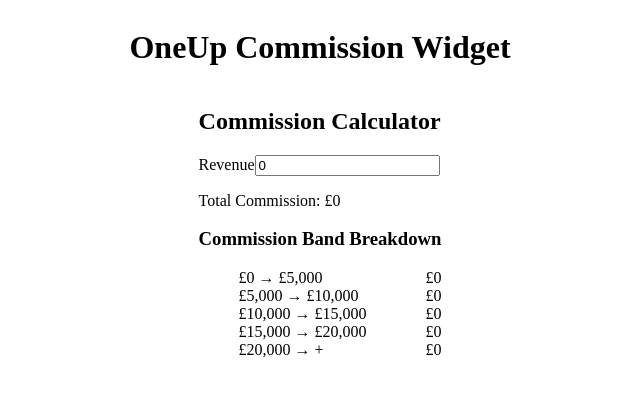
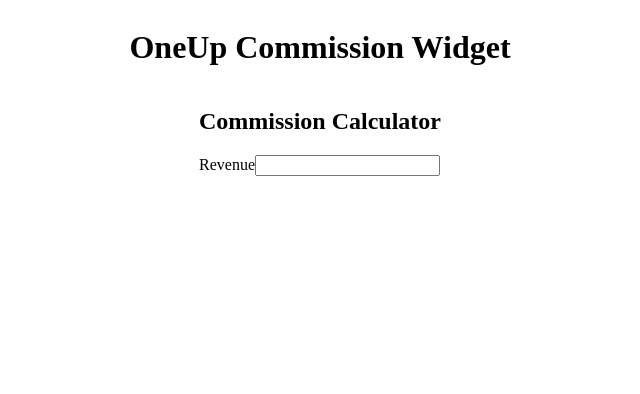
Before and after one commit to zinacoladaa/OneUpSales, a React (Vite) app: page / in a window 1280 px wide. Shown: the top 394 px of the page, without its empty margins (320-960 px from the left). Built offline with nearby package versions, Linux system fonts and the light colour scheme.

Commit message:
fixed input reset issue

```diff
--- a/src/components/CommissionWidget.tsx
+++ b/src/components/CommissionWidget.tsx
@@ -2,7 +2,9 @@ import React, { useState } from "react";
 import { calculateCommission } from "../utils/CommissionBand";
 
 const CommissionWidget: React.FC = () => {
-const [revenue, setRevenue] = useState<number>(0);
+  const [revenueInput, setRevenueInput] = useState<string>("");
+
+  const revenue = Number(revenueInput) || 0;
   const { totalCommission, breakdown } = calculateCommission(revenue);
 
   return (
@@ -11,13 +13,16 @@ const { totalCommission, breakdown } = calculateCommission(revenue);
       <label>Revenue</label>
       <input
         type="number"
-        value={revenue}
-        onChange={(e) => setRevenue(Number(e.target.value))}
+        value={revenueInput}
+        onChange={(e) => setRevenueInput(e.target.value)}
       />
 
+      {revenueInput && (
+        <>
           <p className="text-lg font-semibold mb-2">
             Total Commission: £{totalCommission.toLocaleString()}
           </p>
+          <span className="text-red">£{totalCommission.toLocaleString()}</span>
 
           <h3 className="font-medium mb-1">Commission Band Breakdown</h3>
           <ul className="space-y-1">
@@ -28,8 +33,9 @@ const { totalCommission, breakdown } = calculateCommission(revenue);
               </li>
             ))}
           </ul>
+        </>
+      )}
     </div>
   );
 };
-
 export default CommissionWidget;
```
Lines whose indentation alone changed are shown as unchanged.
